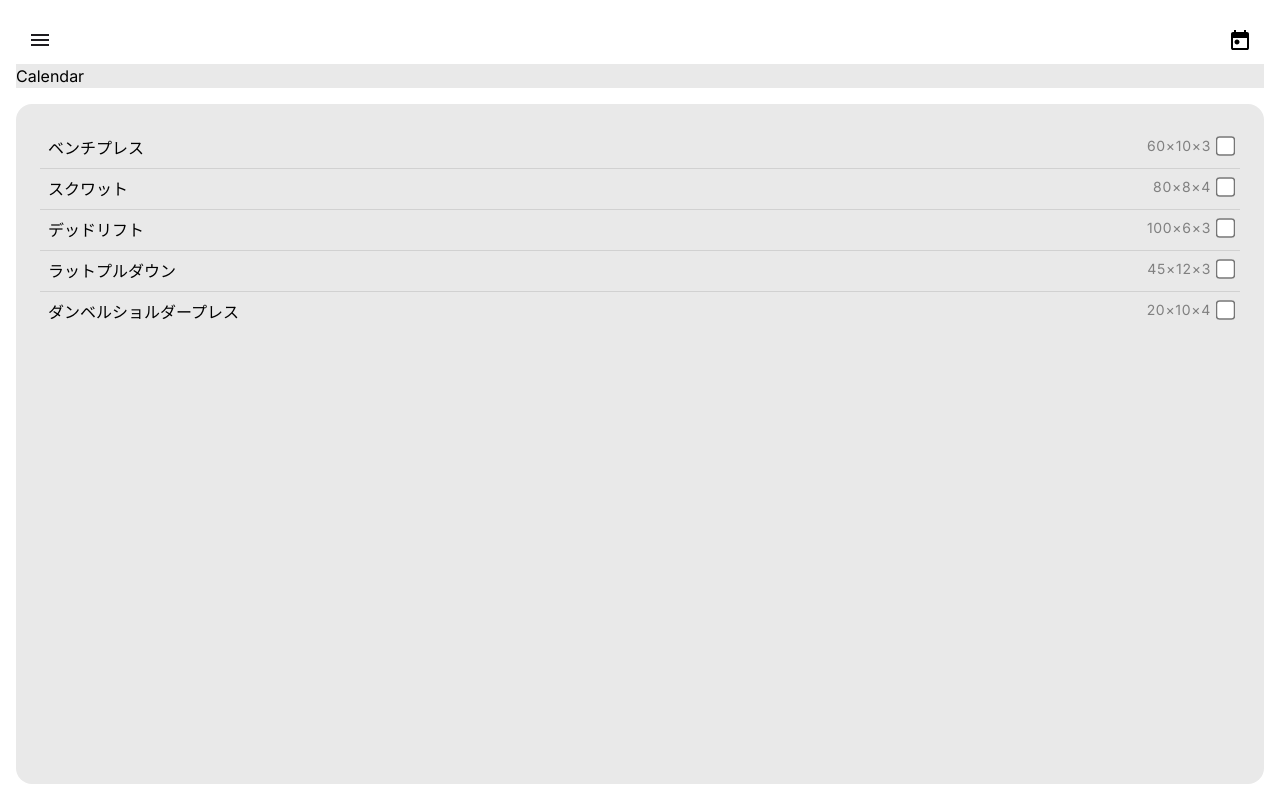
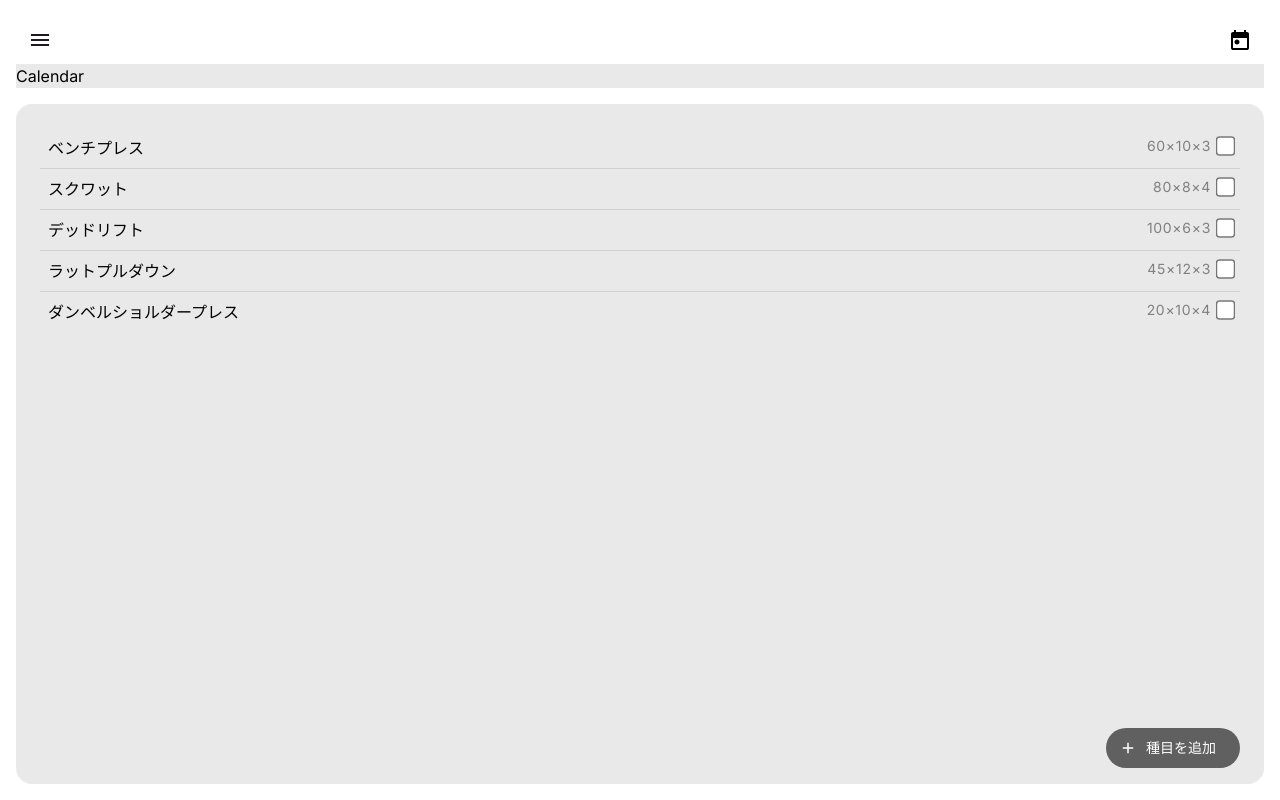
Before and after one commit to chaos-tech/training-note, a Next.js app in the folder frontend/: page / in a window 1280 px wide. Built offline with nearby package versions, Linux system fonts and the light colour scheme.

Commit message:
種目を追加ボタンの追加

```diff
--- a/frontend/src/features/Top/components/CheckItemList/index.tsx
+++ b/frontend/src/features/Top/components/CheckItemList/index.tsx
@@ -1,20 +1,28 @@
-import { trainingMenuMock } from './types';
+import { trainingMenuMock, CheckItemProps } from './types';
 
 export const CheckItemList = () => {
+  const handleClick = () => {
+    alert('種目を追加できます');
+  };
+
   return (
-    <div className="bg-primary-gray flex-1 rounded-2xl px-6 pt-6">
-      {trainingMenuMock.map((data, index) => {
-        return <CheckItem key={index} {...data} />;
-      })}
-    </div>
+    <section className="bg-primary-gray flex-1 rounded-2xl px-6 pb-4 pt-6">
+      <div className="relative h-full">
+        <div>
+          {trainingMenuMock.map((data, index) => {
+            return <CheckItem key={index} {...data} />;
+          })}
+        </div>
+        <button
+          className="bg-dark-gray absolute bottom-0 right-0 flex items-center justify-center gap-3 rounded-full py-2.5 pl-4 pr-6"
+          onClick={() => handleClick()}
+        >
+          <PlusIcon />
+          <p className="text-primary-white text-sm">種目を追加</p>
+        </button>
+      </div>
+    </section>
   );
-};
-
-type CheckItemProps = {
-  name: string;
-  weight: number; // 1セットの重さ
-  reps: number; // 1セットの回数
-  set: number; // セット回数
 };
 
 export const CheckItem = ({ name, weight, reps, set }: CheckItemProps) => {
@@ -25,10 +33,30 @@ export const CheckItem = ({ name, weight, reps, set }: CheckItemProps) => {
         <li className="">
           <ul className="flex list-none gap-2">
             <li className="text-deep-gray text-sm tracking-wider">{`${weight}×${reps}×${set}`}</li>
-            <input type="checkbox" className='accent-dark-gray scale-150 border-2 '/>
+            <input
+              type="checkbox"
+              className="accent-dark-gray scale-150 border-2"
+            />
           </ul>
         </li>
       </ul>
     </div>
   );
 };
+
+const PlusIcon = () => {
+  return (
+    <svg
+      width="12"
+      height="12"
+      viewBox="0 0 12 12"
+      fill="none"
+      xmlns="http://www.w3.org/2000/svg"
+    >
+      <path
+        d="M5.25 6.75H0.75V5.25H5.25V0.75H6.75V5.25H11.25V6.75H6.75V11.25H5.25V6.75Z"
+        fill="white"
+      />
+    </svg>
+  );
+};
--- a/frontend/src/features/Top/components/CheckItemList/types.ts
+++ b/frontend/src/features/Top/components/CheckItemList/types.ts
@@ -1,4 +1,4 @@
-type TrainingMenuItemProps = {
+export type TrainingMenuItemProps = {
   id: number;
   name: string; // メニュー名
   weight: number; // 1セットの重さ
@@ -6,6 +6,11 @@ type TrainingMenuItemProps = {
   set: number; // セット回数
   comment: string; // 備考欄
 };
+
+export type CheckItemProps = Pick<
+  TrainingMenuItemProps,
+  'name' | 'weight' | 'reps' | 'set'
+>;
 
 export const trainingMenuMock: TrainingMenuItemProps[] = [
   {
```
